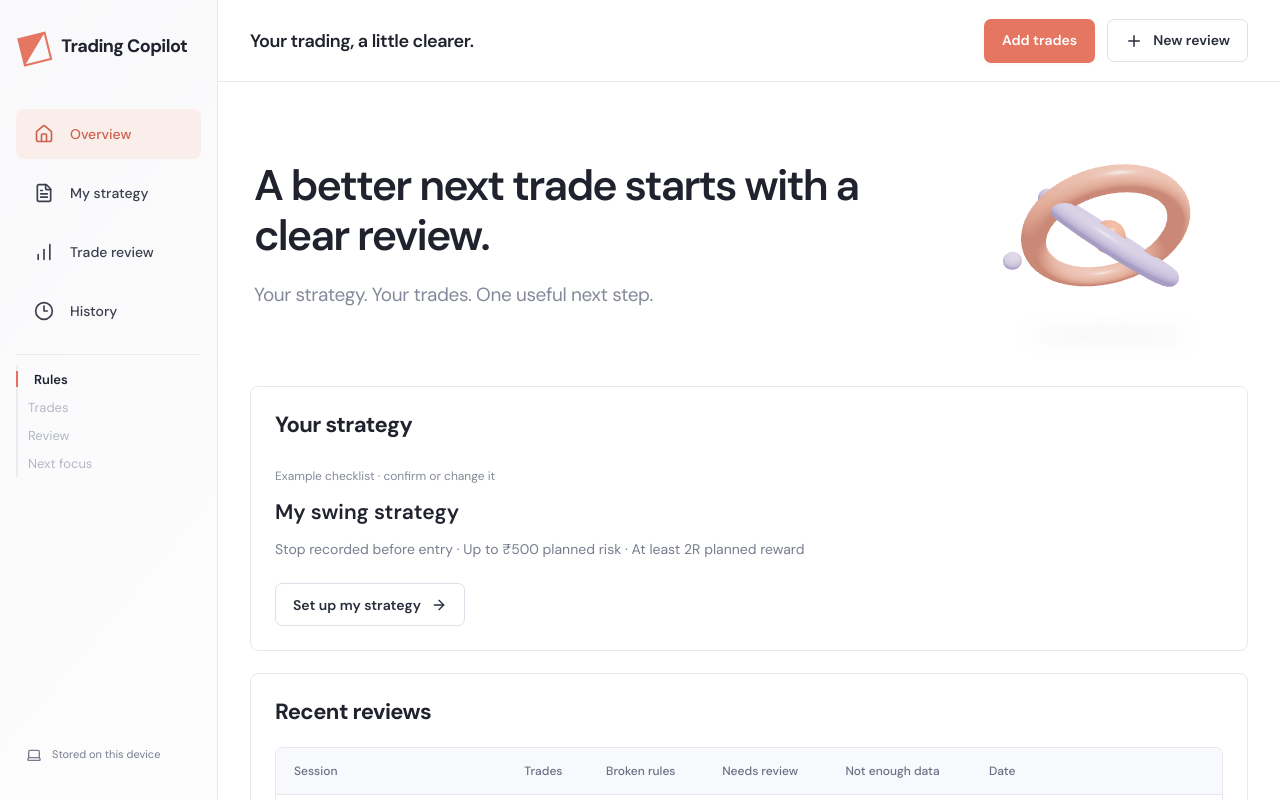
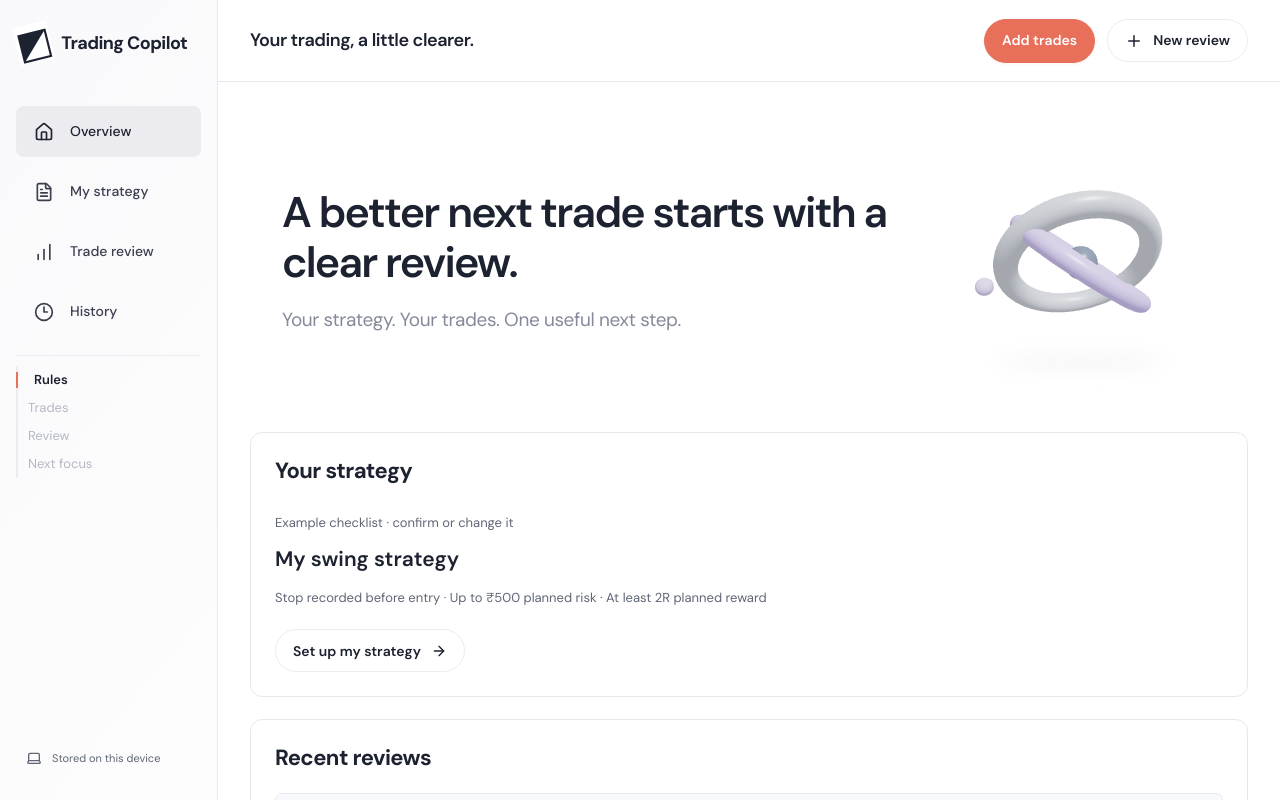
Before and after one commit to Dnyanesh1999/trading-copilot-alpha, a React (Vite) app: page / in a window 1280 px wide. Shown: the top 800 px of the page. Built offline with nearby package versions, Linux system fonts and the light colour scheme.

Commit message:
style: unify workspace spacing typography and quiet accent usage

```diff
--- a/src/workspace/Orbit.tsx
+++ b/src/workspace/Orbit.tsx
@@ -22,7 +22,7 @@ function Sculpture({ reduced }: { reduced: boolean }) {
       <mesh rotation={[0.6, 0.2, 0.4]}>
         <torusGeometry args={[1.18, 0.18, 24, 80]} />
         <meshStandardMaterial
-          color="#ee9a87"
+          color="#b9bec8"
           roughness={0.3}
           metalness={0.05}
         />
@@ -33,7 +33,7 @@ function Sculpture({ reduced }: { reduced: boolean }) {
       </mesh>
       <mesh>
         <sphereGeometry args={[0.27, 32, 32]} />
-        <meshStandardMaterial color="#ed8a72" roughness={0.28} />
+        <meshStandardMaterial color="#717b8d" roughness={0.28} />
       </mesh>
       <mesh position={[-1.4, -0.5, 0.3]}>
         <sphereGeometry args={[0.13, 24, 24]} />
--- a/src/workspace/workspace.css
+++ b/src/workspace/workspace.css
@@ -2838,3 +2838,236 @@ body:has(.study-session-bar) .toast-stack {
 .position-list .finding-status {
   flex: 0 0 auto;
 }
+/* Shared visual scale; quiet rail measurements intentionally follow its spec. */
+:root {
+  --space-1: 4px;
+  --space-2: 8px;
+  --space-3: 12px;
+  --space-4: 16px;
+  --space-6: 24px;
+  --space-8: 32px;
+  --radius-card: 12px;
+  --radius-pill: 999px;
+  --accent: #e86f5a;
+  --muted: #5f6675;
+  --ink: #1d2230;
+}
+.workspace {
+  color: var(--ink);
+  font-size: 14px;
+  line-height: 1.5;
+}
+.workspace p {
+  line-height: 1.5;
+  max-width: 65ch;
+}
+.workspace .muted,
+.workspace .field-note,
+.workspace .setup-scope,
+.workspace .finding small,
+.workspace .local-note {
+  font-size: 13px;
+  color: var(--muted);
+  line-height: 1.5;
+}
+.workspace-main {
+  padding: var(--space-8);
+}
+.sidebar {
+  padding: var(--space-6) var(--space-4);
+}
+.workspace .panel,
+.sample-sheet,
+.term-card,
+.workspace .applied-checklist,
+.workspace .review-alert,
+.workspace .preset-card,
+.workspace .setup-definition,
+.workspace .trade-form,
+.workspace .notice {
+  border-radius: var(--radius-card);
+}
+.workspace .panel {
+  padding: var(--space-6);
+}
+.workspace button,
+.sample-sheet button {
+  border-radius: var(--radius-pill);
+}
+.workspace .focus-row-toggle {
+  border-radius: 0;
+}
+.workspace .term-chip,
+.sample-sheet .term-chip {
+  border-radius: 0;
+}
+.workspace .finding-status,
+.workspace .status {
+  border-radius: var(--radius-pill);
+}
+.workspace .primary,
+.sample-sheet .primary {
+  background: var(--accent);
+  color: #fff;
+  border-color: var(--accent);
+}
+.workspace .primary:hover,
+.sample-sheet .primary:hover {
+  background: #d95f4b;
+}
+.workspace .secondary {
+  background: #fff;
+  color: var(--ink);
+  border-color: #ececf0;
+}
+.workspace .text-button,
+.workspace a,
+.preset-link {
+  color: var(--ink);
+}
+.workspace .text-button:hover {
+  color: var(--ink);
+  text-decoration: underline;
+}
+.workspace .sidebar nav button.active {
+  background: #ececf0;
+  color: var(--ink);
+}
+.workspace .brand-mark {
+  background: #fff;
+  color: var(--ink);
+  border-color: var(--ink);
+}
+.workspace .preset-card.is-selected {
+  background: #f7f7fa;
+  border-color: #b9bec8;
+}
+.workspace .recommend-pill {
+  background: #f2f2f5;
+  color: var(--muted);
+}
+.workspace .term-chip:focus-visible,
+.sample-sheet .term-chip:focus-visible {
+  outline-color: #8a8f9c;
+}
+.workspace .overview-columns,
+.workspace .strategy-layout,
+.workspace .review-layout {
+  gap: var(--space-6);
+}
+.workspace .position-list button {
+  gap: var(--space-2);
+  flex-wrap: wrap;
+  padding: var(--space-3);
+  border-radius: var(--radius-card);
+}
+.workspace .finding-detail {
+  padding: var(--space-4);
+}
+.workspace .finding-detail p {
+  font-size: 14px;
+}
+.workspace .finding-detail code {
+  white-space: normal;
+  overflow-wrap: anywhere;
+}
+.workspace .focus-row-toggle {
+  padding: var(--space-3) var(--space-4);
+}
+.workspace .focus-content {
+  padding: var(--space-2) var(--space-6) var(--space-6) var(--space-6);
+}
+.workspace .focus-content .text-button {
+  color: var(--ink);
+}
+.workspace .current-focus {
+  margin-bottom: var(--space-6);
+}
+.workspace .focus-content .copy-fallback textarea {
+  max-width: 100%;
+}
+@media (max-width: 600px) {
+  .workspace-main {
+    padding: var(--space-4);
+  }
+  .workspace .panel {
+    padding: var(--space-4);
+  }
+  .workspace .focus-row-toggle {
+    padding: var(--space-2);
+    gap: var(--space-2);
+  }
+  .workspace .focus-content {
+    padding: var(--space-2) var(--space-3) var(--space-4);
+  }
+  .workspace .position-list button {
+    min-width: 180px;
+  }
+  .workspace .focus-save {
+    margin-bottom: calc(-1 * var(--space-4));
+  }
+}
+.workspace input[type="checkbox"] {
+  accent-color: #5f6675;
+}
+.workspace .setup-sketch .reference-line {
+  stroke: #b9bec8;
+}
+.workspace .preset-card.is-selected {
+  box-shadow: none;
+}
+.workspace .text-button:not(:has(svg))::after {
+  content: "→";
+  margin-left: 8px;
+}
+.term-card {
+  font-size: 14px;
+  line-height: 1.5;
+  border-radius: 12px;
+}
+.workspace .flow-heading,
+.workspace .section-title,
+.workspace .review-heading {
+  margin-bottom: 24px;
+}
+.workspace .dashboard-hero {
+  padding: 32px;
+  border-radius: 12px;
+  margin-bottom: 24px;
+}
+.workspace .applied-checklist {
+  padding: 16px;
+  margin-bottom: 24px;
+}
+.workspace .review-alert {
+  padding: 16px;
+  margin-bottom: 12px;
+}
+.workspace .rule-row {
+  padding: 16px 0;
+}
+.workspace .finding summary {
+  padding: 16px 0;
+}
+.workspace .finding strong,
+.workspace .focus-row-title,
+.workspace td {
+  font-size: 14px;
+}
+.workspace th {
+  font-size: 13px;
+}
+.workspace .preview-footer {
+  padding: 16px;
+}
+.workspace .guided-header {
+  padding: 16px 32px;
+}
+@media (max-width: 600px) {
+  .workspace .guided-header {
+    padding: 12px 16px;
+  }
+  .workspace .dashboard-hero {
+    padding: 24px 16px;
+  }
+}
```
Also changed, not shown: 2 other files (tests, documents, lock files or other folders).
